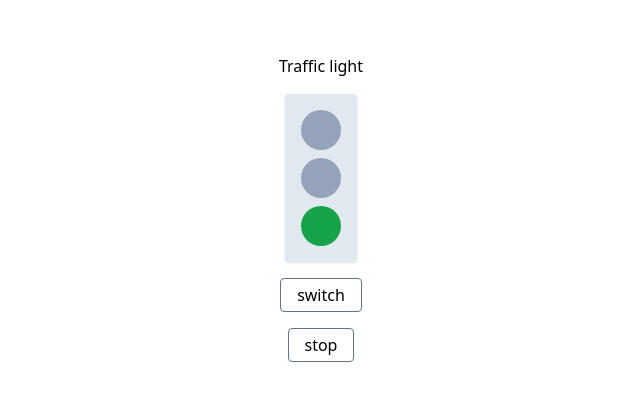
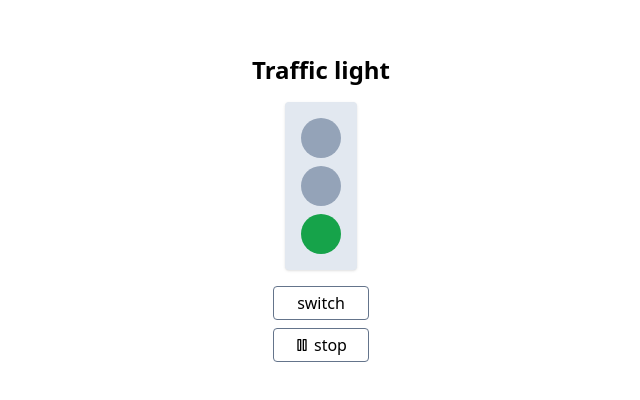
Before and after one commit to ibqn/traffic-light, a React (Vite) app: page / in a window 1280 px wide. Shown: the part 192-592 px from the top of the page, without its empty margins (319-959 px from the left). Built offline with nearby package versions, Linux system fonts and the light colour scheme.

Commit message:
add icons for toggling animation

```diff
--- a/src/app.tsx
+++ b/src/app.tsx
@@ -2,6 +2,7 @@ import { useMachine } from '@xstate/react'
 import { trafficLight } from '@/machine'
 import { cn } from '@/util'
 import { useEffect, useMemo, useState } from 'react'
+import { Play, Pause } from 'lucide-react'
 
 export const App = () => {
   const [state, send] = useMachine(trafficLight)
@@ -35,7 +36,7 @@ export const App = () => {
   return (
     <div className="flex h-screen items-center justify-center">
       <div className="flex flex-col items-center gap-4">
-        <h2> Traffic light</h2>
+        <h2 className="text-2xl font-bold">Traffic light</h2>
         <div className="flex flex-col items-center gap-2 rounded bg-slate-200 p-4 shadow">
           <div
             className={cn(
@@ -60,6 +61,7 @@ export const App = () => {
           ></div>
         </div>
 
+        <div className="flex w-24 flex-col gap-2">
           <button
             className="rounded border border-slate-500 px-4 py-1"
             onClick={() => send('SWITCH')}
@@ -70,8 +72,19 @@ export const App = () => {
             className="rounded border border-slate-500 px-4 py-1"
             onClick={() => setStopped(!stopped)}
           >
-          {stopped ? 'start' : 'stop'}
+            {stopped ? (
+              <div className="flex flex-row items-center">
+                <Play className="h-4" />
+                <span>start</span>
+              </div>
+            ) : (
+              <div className="flex flex-row items-center">
+                <Pause className="h-4" />
+                <span>stop</span>
+              </div>
+            )}
           </button>
+        </div>
       </div>
     </div>
   )
```
Lines whose indentation alone changed are shown as unchanged.
